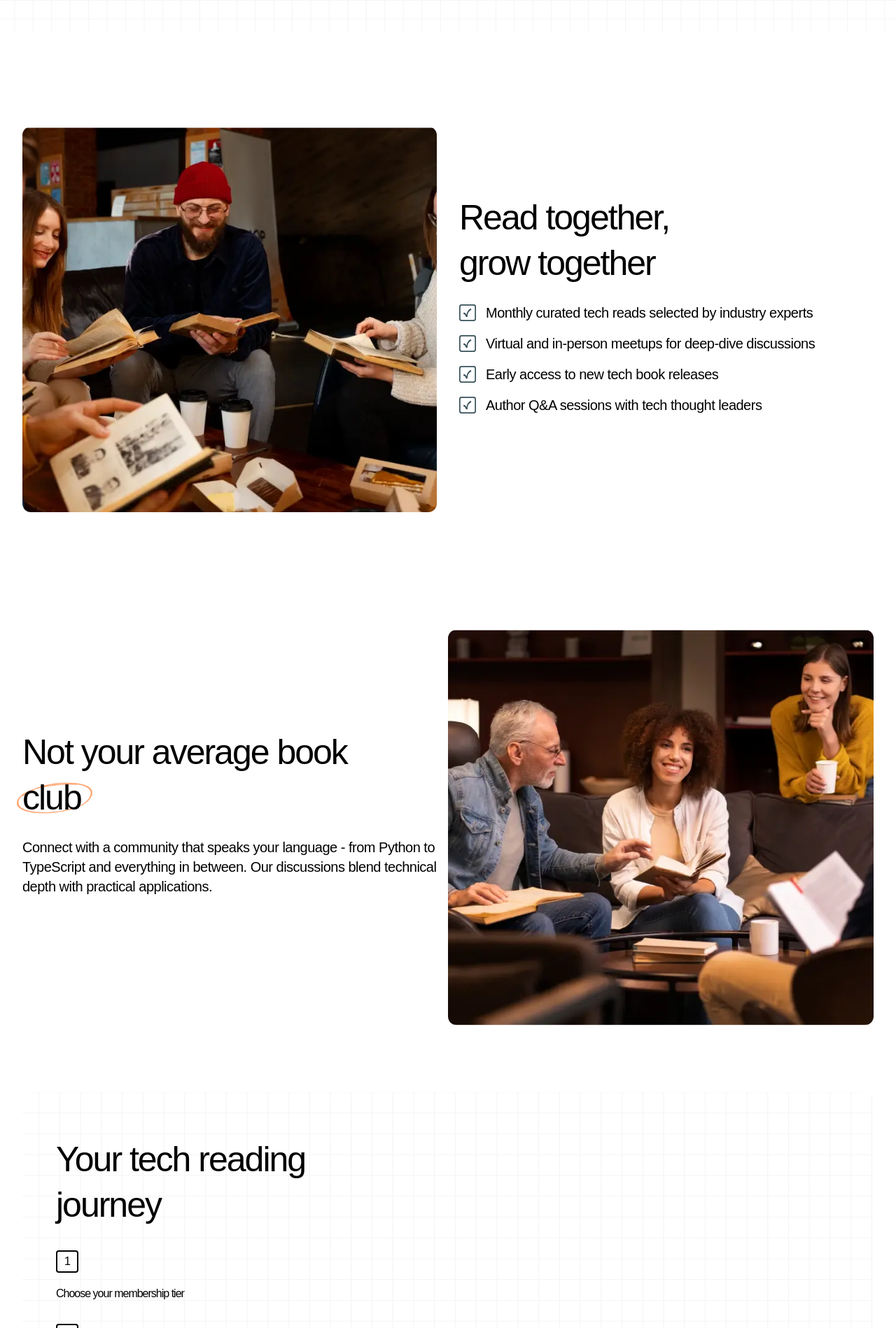
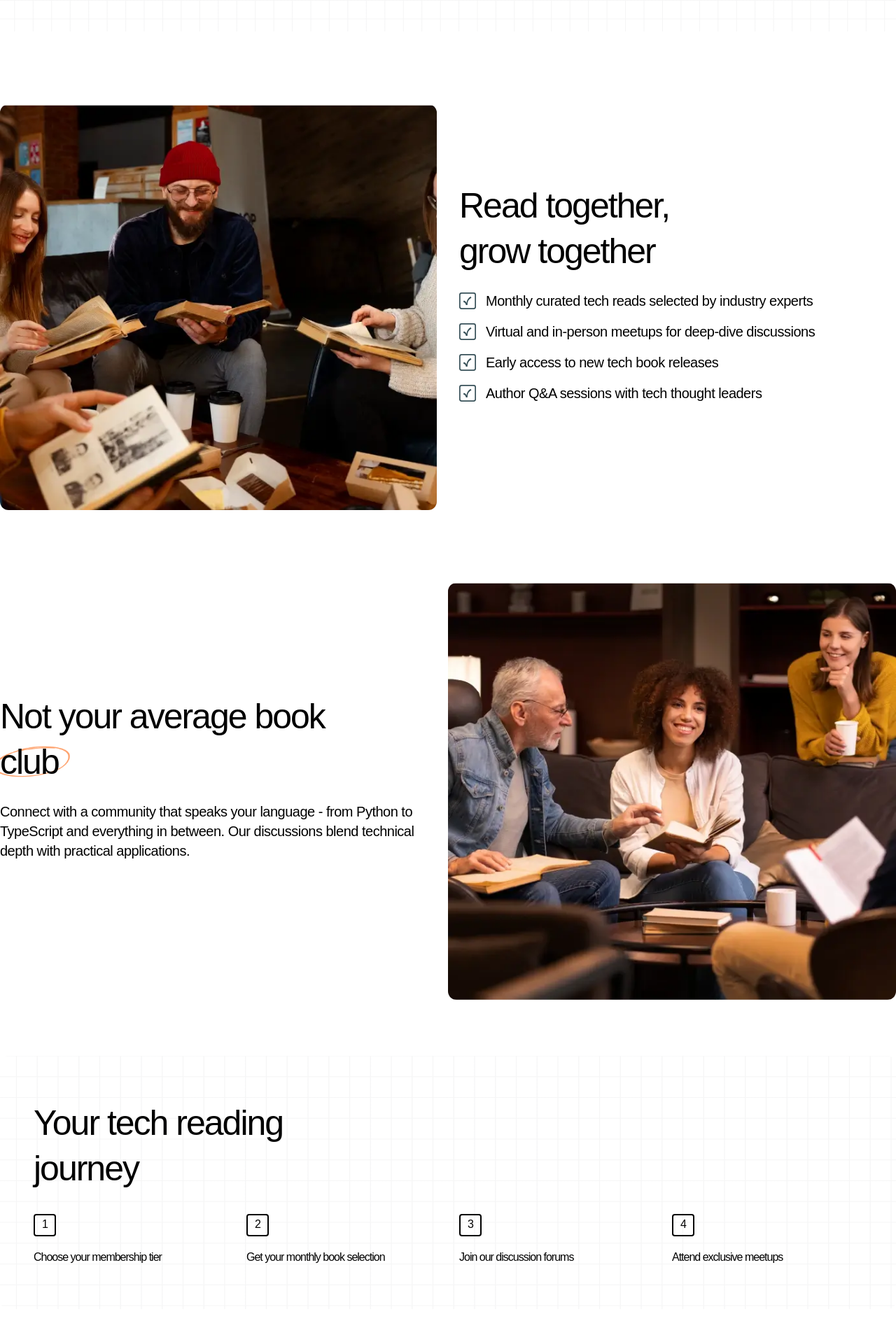
Before and after one commit to Kiru100/fm-tech-book-club-landing-page, a Next.js app: page / in a window 1280 px wide. Shown: the part 755-2653 px from the top of the page at 70% size. Built offline with nearby package versions, Linux system fonts and the light colour scheme; a web font is replaced by a local one.

Commit message:
update lg spacing

```diff
--- a/app/components/Hero/index.tsx
+++ b/app/components/Hero/index.tsx
@@ -11,7 +11,7 @@ export default function Hero() {
                     <div className="mb-8 lg:mb-0">
                         <Image src={Logo} alt="hero" />
                     </div>
-                    <div className="grid grid-cols-1 lg:grid-cols-2 gap-8 items-center flex-grow-2 lg:items-center lg:flex lg:flex-1 lg:flex-grow-2 lg:align-self-center lg:justify-center">
+                    <div className="grid grid-cols-1 lg:grid-cols-2 lg:gap-16 gap-8 items-center flex-grow-2 lg:items-center lg:flex lg:flex-1 lg:flex-grow-2 lg:align-self-center lg:justify-center">
                         {/* Left Column */}
                         <div className="space-y-8 lg:py-8">
                             <div>
--- a/app/components/NotYourAverageClubSection/index.tsx
+++ b/app/components/NotYourAverageClubSection/index.tsx
@@ -8,7 +8,7 @@ import Image from "next/image";
  */
 function NotYourAverageClubSection() {
     return (
-        <section className="mt-16 px-4 md:p-8 lg:container lg:mx-auto grid grid-cols-1 lg:grid-cols-2 items-center">
+        <section className="mt-16 px-4 md:p-8 lg:container lg:mx-auto lg:p-0 grid grid-cols-1 lg:grid-cols-2 items-center">
             <div>
                 <h2 className="text-tbc-neutral-900 font-martian-mono-semibold text-[34px] leading-[130%] -tracking-[2px] max-w-[33.375rem] md:text-[3.125rem]">
                     <span>
--- a/app/components/ReadTogetherSection/index.tsx
+++ b/app/components/ReadTogetherSection/index.tsx
@@ -10,7 +10,7 @@ import image_together_bg from "@/app/assets/images/image-read-together-mobile.we
  */
 function ReadTogetherSection() {
     return (
-        <section className="mt-16 px-4 md:p-8 lg:container lg:mx-auto grid grid-cols-1 lg:grid-cols-2 gap-8 items-center">
+        <section className="mt-16 px-4 md:p-8 lg:container lg:mx-auto lg:p-0 lg:gap-8 grid grid-cols-1 lg:grid-cols-2 lg:gap-20 gap-8 items-center">
             {/* 1st Column */}
             <div className="lg:order-2">
                 <h2 className="text-tbc-neutral-900 font-martian-mono-semibold text-[34px] leading-[130%] -tracking-[2px] md:text-[3.125rem]">
--- a/app/components/TechReadingJourneySection/index.tsx
+++ b/app/components/TechReadingJourneySection/index.tsx
@@ -13,13 +13,13 @@ function TechReadingJourneySection() {
     ];
 
     return (
-        <section className="mt-16 px-4 mx-4 py-16 bg-tbc-neutral-100 rounded-xl bg-square-background relative overflow-hidden md:mx-8">
+        <section className="mt-16 px-4 mx-4 py-16 bg-tbc-neutral-100 rounded-xl bg-square-background relative overflow-hidden md:mx-8 lg:container lg:mx-auto lg:mt-20">
             <h2 className="text-tbc-neutral-900 font-martian-mono-semibold text-[34px] leading-[130%] -tracking-[2px] md:mx-8 md:text-[3.125rem]">
                 Your tech <br className='hidden' />
                 reading <br />
                 journey
             </h2>
-            <div className="flex flex-col gap-y-8 mt-8 md:mx-8">
+            <div className="flex flex-col gap-y-8 mt-8 md:mx-8 lg:grid lg:grid-cols-4 lg:gap-x-8">
                 {TECH_READING_JOURNEY.map(({id, title}, index) => (
                     <div className="grid gap-y-5" key={`tech-reading-journey-${index}`}>
                         <span className="flex items-center justify-center rounded-[4px] border-2 border-tbc-neutral-900 h-8 w-8 font-martian-mono-semibold text-base leading-[130%] -tracking-[1px] text-tbc-neutral-900">{id}</span>
```
